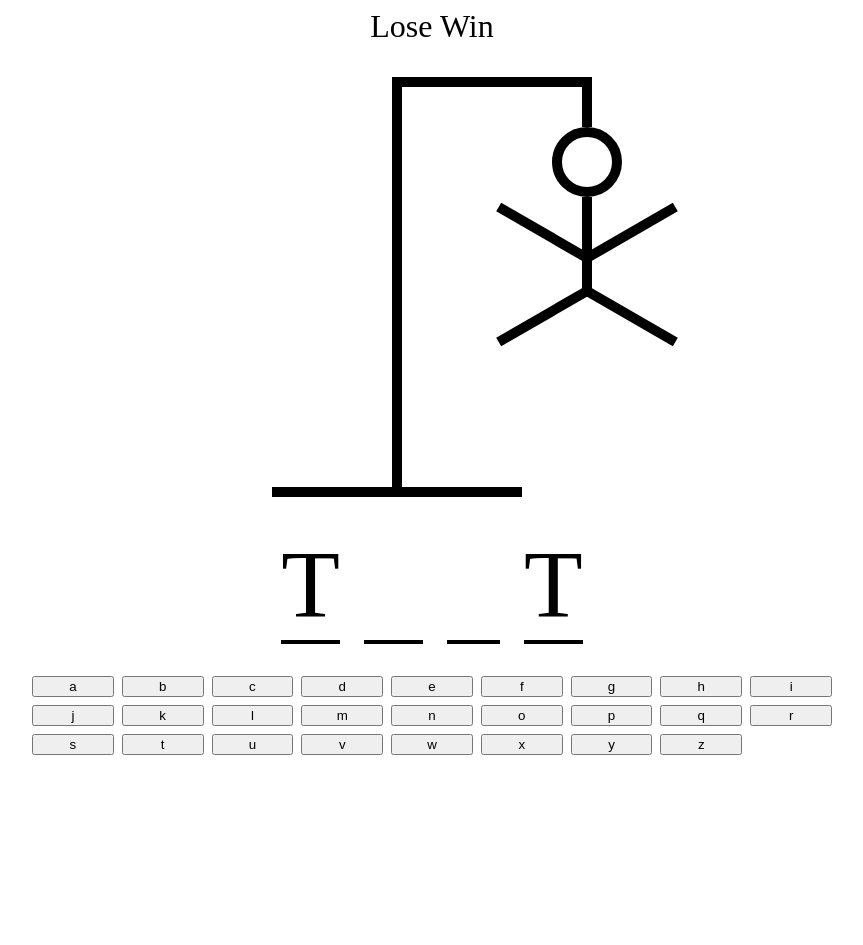
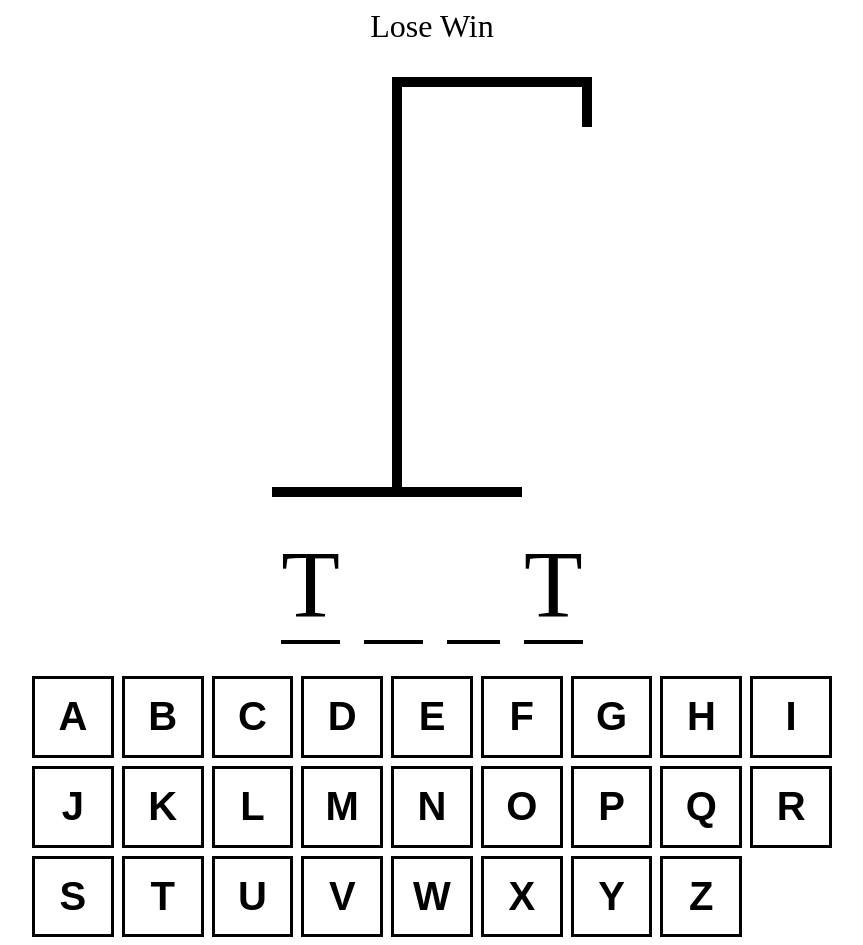
Before and after one commit to redbirdfan/Hangman, a React (Vite) app: page / in a window 1280 px wide. Shown: the whole page, without its empty margins (208-1071 px from the left). Before the commit the page ends 800 px from the top, so only its background shows below. Built offline with nearby package versions, Linux system fonts and the light colour scheme.

Commit message:
keyboard showing correct for hover and guessing now showing proper body parts for incorrect guesses

```diff
--- a/src/App.tsx
+++ b/src/App.tsx
@@ -14,6 +14,11 @@ function App() {
 
   const [guessedLetters, setGuessedLetters] = useState<string[]>([])
 
+  const incorrectLetters = guessedLetters.filter(letter =>
+    !wordToGuess.includes(letter)
+  )
+
+
   return (
     <div
       style={{
@@ -28,8 +33,8 @@ function App() {
         <div style={{ fontSize: "2rem", textAlign: "center" }}>
           Lose Win
         </div>
-        <HangmanDrawing />
-        <HangmanWord />
+        <HangmanDrawing numberOfGuesses={incorrectLetters.length} />
+        <HangmanWord guessedLetters={guessedLetters} wordToGuess={wordToGuess}/>
         <div style={{ alignSelf: "stretch" }}>
           <Keyboard />
         </div>
--- a/src/HangmanDrawing.tsx
+++ b/src/HangmanDrawing.tsx
@@ -1,3 +1,4 @@
+
 
 const head = (
   <div style={{
@@ -74,15 +75,15 @@ const leftLeg = (
 />
 )
 
-export function HangmanDrawing() {
+const bodyParts = [head, body, rightArm, leftArm, rightLeg, leftLeg]
+
+type HangmanDrawingProps = {
+  numberOfGuesses: number
+}
+export function HangmanDrawing( {numberOfGuesses} : HangmanDrawingProps) {
     return  (
     <div style={{position: "relative"}}>
-        {head}
-        {body}
-        {rightArm}
-        {leftArm}
-        {rightLeg}
-        {leftLeg}
+        {bodyParts.slice(0, numberOfGuesses)}
 
             <div style={{height:"50px", width: "10px", background: "black", position: "absolute", top:0, right:0}} />
             <div style={{height:"10px", width:"200px", background:"black", marginLeft:"120px"}} />
--- a/src/Keyboard.css
+++ b/src/Keyboard.module.css
@@ -11,7 +11,16 @@
     color: black;
 }
 
-.btn:hover,
-.btn:focus{
+.btn.active {
+    background-color: hsl(200, 100%, 50%);
+    color: white
+}
+
+.btn.inactive {
+    opacity: .4;
+}
+
+.btn:hover:not(:disabled),
+.btn:focus:not(:disabled){
     background-color: hsl(200, 100%, 75%);
 }
--- a/src/Keyboard.tsx
+++ b/src/Keyboard.tsx
@@ -1,4 +1,4 @@
-import styles from "./keyboard.css"
+import styles from "./keyboard.module.css"
 
 const letters = [
     "a",
@@ -37,7 +37,7 @@ export function Keyboard(){
         >
             {letters.map(key=> {
                 return (
-                    <button className={styles.btn} key={key}>{key}</button>
+                    <button className={`${styles.btn}`} key={key}>{key}</button>
                 )
             })}
         </div>
```
